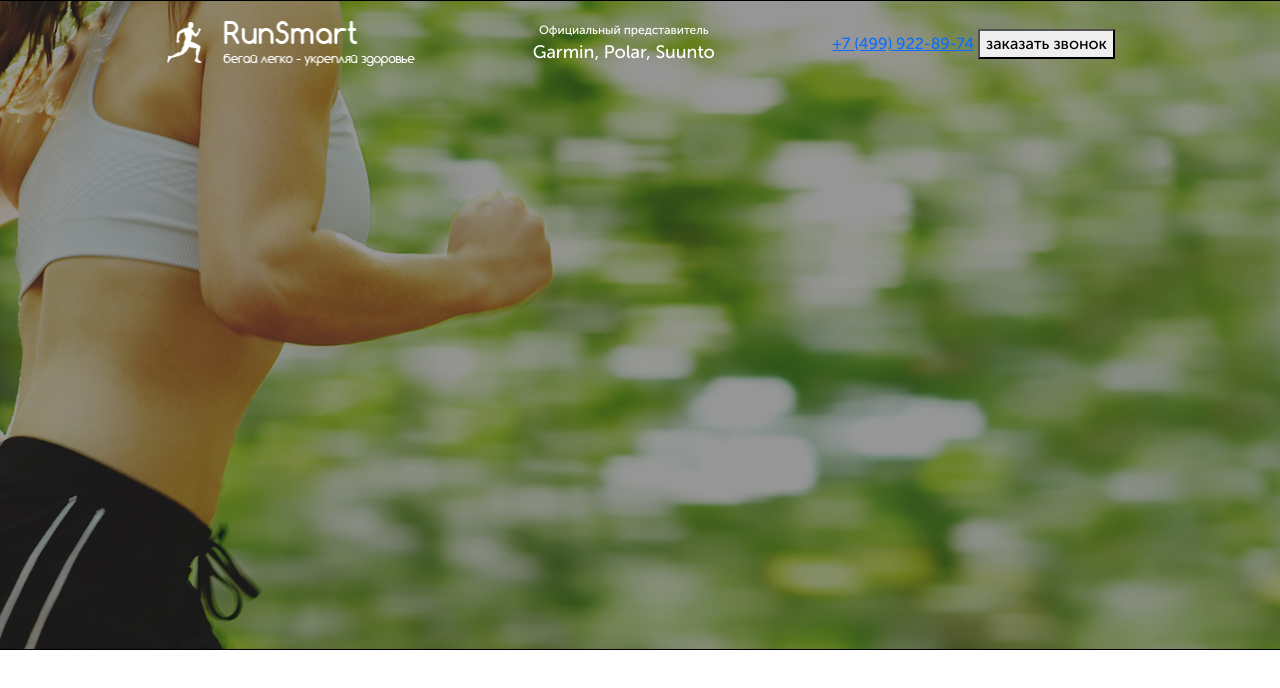
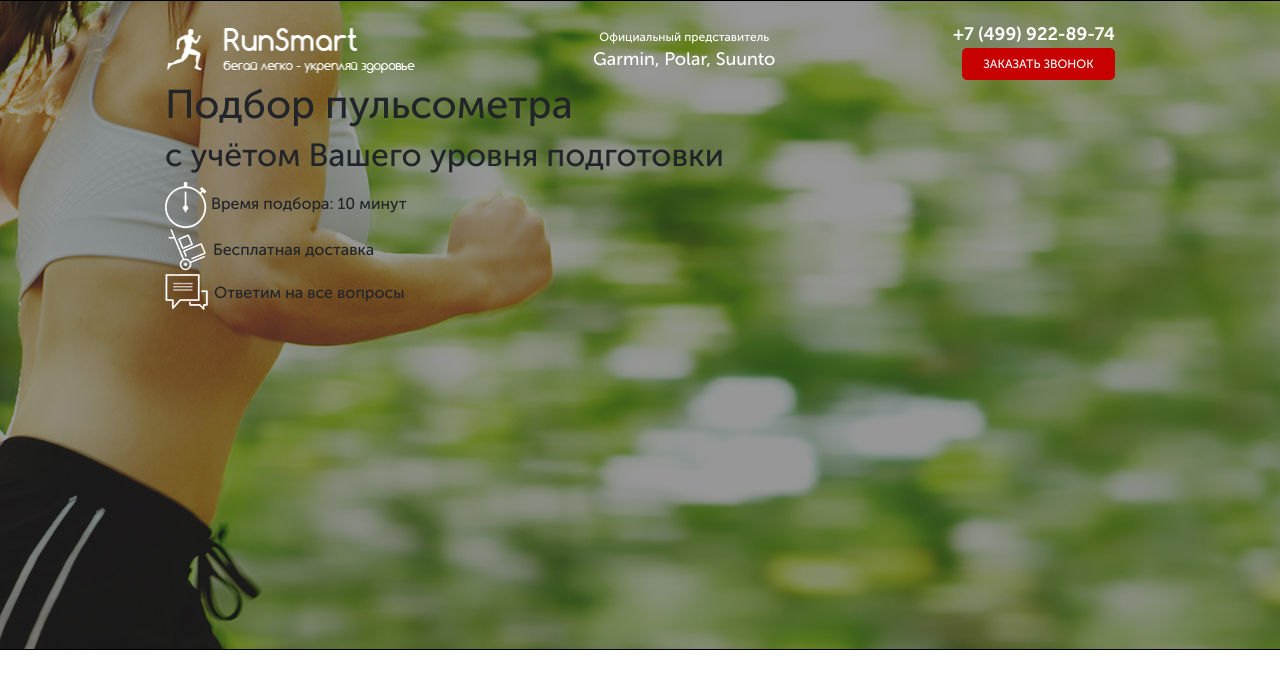
Before and after one commit to stark-arts/pulse2, a website: page src/index.html in a window 1280 px wide. Drawn offline with Linux system fonts and the light colour scheme.

Commit message:
complete section header. add new element 'button'

```diff
--- a/src/index.html
+++ b/src/index.html
@@ -25,6 +25,24 @@
                     <button class="button">заказать звонок</button>
 				</div>
             </header>
+            <div class="promo__wrapper">
+                <h1 class="promo__header">Подбор пульсометра</h1>
+                <h2 class="promo__subheader">с учётом Вашего уровня подготовки</h2>
+                <div class="promo__icons">
+                    <div class="promo__icon">
+                        <img src="icons/timer.png" alt="timer">
+                        Время подбора: 10 минут
+                    </div>
+                    <div class="promo__icon">
+                        <img src="icons/delivery.png" alt="delivery">
+                        Бесплатная доставка
+                    </div>
+                    <div class="promo__icon">
+                        <img src="icons/messages.png" alt="message">
+                        Ответим на все вопросы
+                    </div>
+                </div>
+            </div>
         </div>
     </div>
 </body>
--- a/src/sass/base/_variables.scss
+++ b/src/sass/base/_variables.scss
@@ -0,0 +1 @@
+$main-color: #C70101;
--- /dev/null
+++ b/src/sass/blocks/_buttons.scss
@@ -0,0 +1,11 @@
+.button {
+    width: 153px;
+    height: 32px;
+    border-radius: 5px;
+    border: none;
+    background-color: $main-color;
+    font-weight: 500;
+    font-size: 12px;
+    color: #FFFFFF;
+    text-transform: uppercase;
+}
--- a/src/sass/blocks/_header.scss
+++ b/src/sass/blocks/_header.scss
@@ -21,5 +21,20 @@
             color: #fff;
         }
     }
+    &__phone {
+        display: block;
+        font-weight: 700;
+        color:#fff;
+        font-size: 18px;
+        text-decoration: none;
+        &:hover {
+            color:#fff;
+        }
+    }
+    &__contacts{
+        display: flex;
+        flex-direction: column;
+        align-items: flex-end;
+    }
 
 }
--- a/src/sass/style.scss
+++ b/src/sass/style.scss
@@ -8,3 +8,4 @@
 }
 @import 'blocks/promo';
 @import 'blocks/header';
+@import 'blocks/buttons';
```
Also changed, not shown: src/css/style.min.css.
